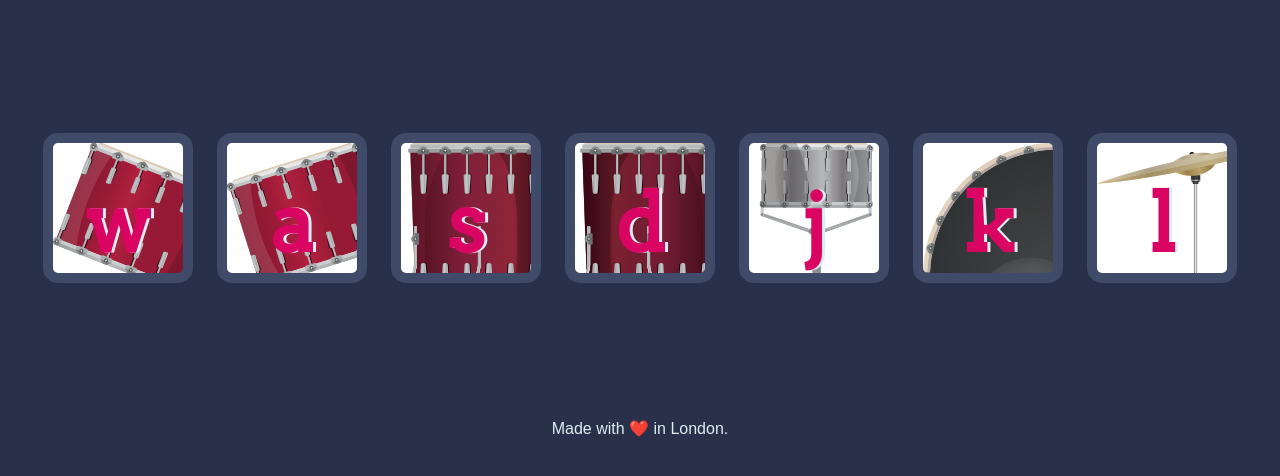
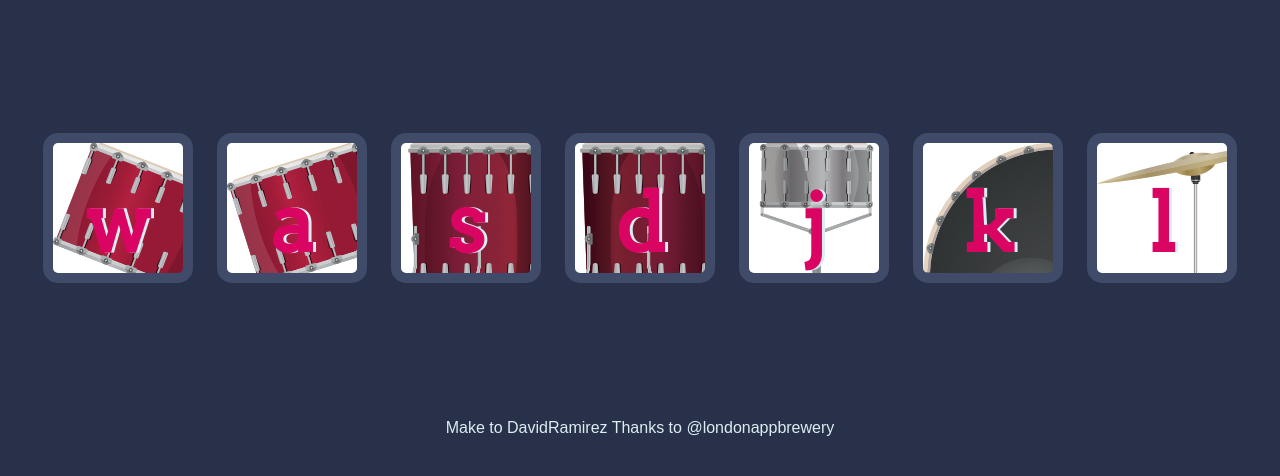
Before and after one commit to Ramsteven/Drumkit, a plain HTML site: page index.html in a window 1280 px wide. Shown: the part 156-632 px from the top of the page. Drawn offline with Linux system fonts and the light colour scheme.

Commit message:
Update index.html

```diff
--- a/index.html
+++ b/index.html
@@ -22,7 +22,8 @@
 
 
   <footer>
-    Made with ❤️ in London.
+    Make to DavidRamirez
+    Thanks to @londonappbrewery
   </footer>
 
   <script src="index.js" charset="utf-8"></script>
```
